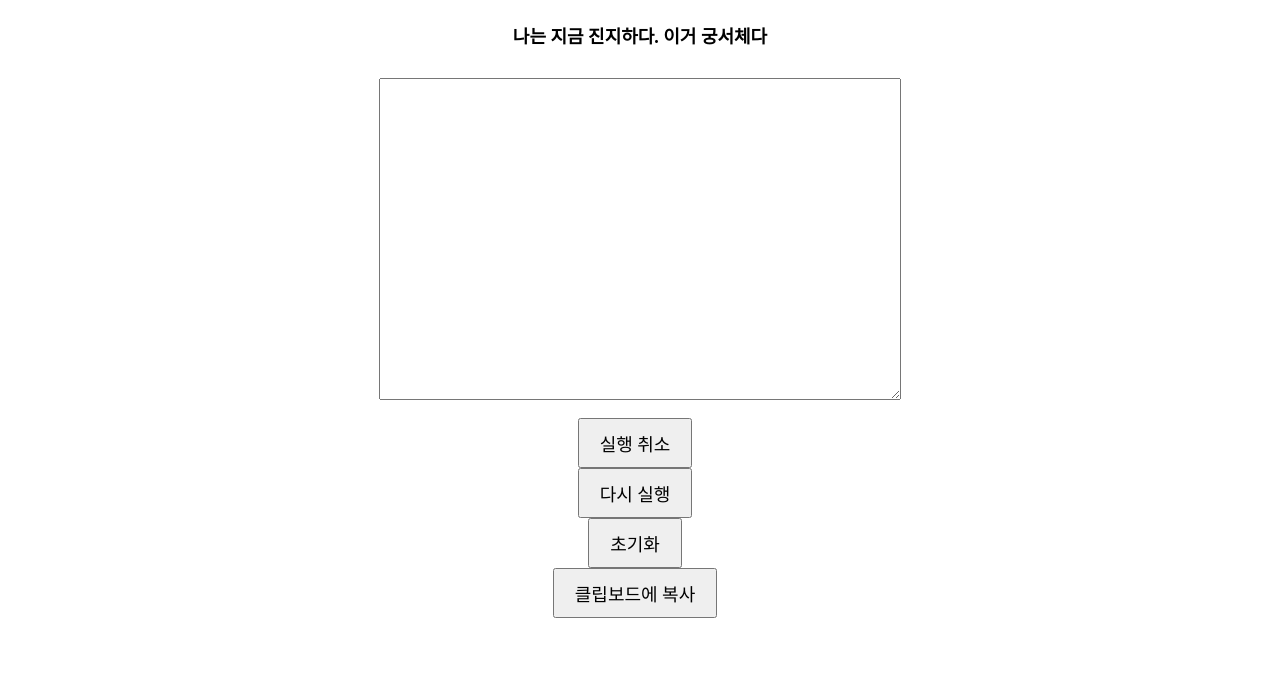
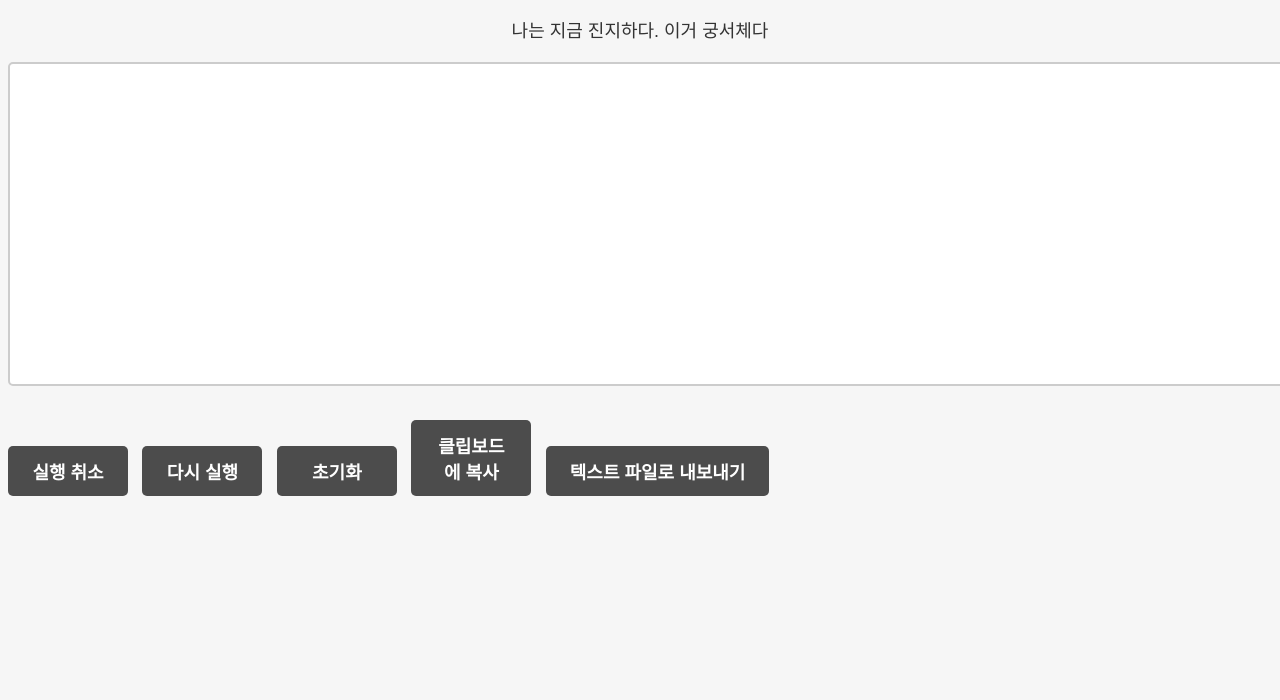
Before and after one commit to larry1121/serious_memo, a plain HTML site: page index.html in a window 1280 px wide. Shown: the part 116-816 px from the top of the page. Drawn offline with Linux system fonts and the light colour scheme.

Commit message:
Update index.html

```diff
--- a/index.html
+++ b/index.html
@@ -17,35 +17,81 @@
     <script async src="https://pagead2.googlesyndication.com/pagead/js/adsbygoogle.js?client=ca-pub-6904566291330290"
      crossorigin="anonymous"></script>
     <style>
+      body {
+  font-family: "Nanum Gothic", sans-serif;
+  font-size: 16px;
+  color: #333;
+  background-color: #f6f6f6;
+}
+
 h1 {
   font-size: 36px;
+  font-weight: bold;
   text-align: center;
-        font-family: "Gungsuh", serif;
+  margin: 50px 0 30px;
 }
+
 h5 {
   font-size: 18px;
+  font-weight: normal;
   text-align: center;
-        font-family: "Gungsuh", serif;
+  margin-bottom: 20px;
 }
+
 #text-area {
-        width: 500px;
+  align-items: center;
+  justify-content: center;
+  width: 100%;
   height: 300px;
   padding: 10px;
-        font-family: "Gungsuh", serif;
+  margin-bottom: 30px;
   font-size: 18px;
+  line-height: 1.5;
+  border: 2px solid #ccc;
+  border-radius: 5px;
 }
+
 button {
   padding: 10px 20px;
   margin-right: 10px;
+  font-size: 16px;
+  font-weight: bold;
+  background-color: #4c4c4c;
+  color: #fff;
+  border: none;
+  border-radius: 5px;
+  cursor: pointer;
+  transition: background-color 0.2s ease;
+}
+
+button:hover {
+  background-color: #666;
+}
+
+button:active {
+  transform: translateY(1px);
+}
+
+#download-txt {
+  margin-bottom: 30px;
+}
+
+#undo-button,
+#redo-button,
+#clear-button,
+#copy-button {
+  width: 120px;
+}
+
+@media screen and (min-width: 768px) {
+
+
+  button {
+    padding: 12px 24px;
     font-size: 18px;
-        font-family: "Gungsuh", serif;
   }
-      body {
-  display: flex;
-  flex-direction: column;
-  align-items: center;
-  height: 100vh;
 }
+
     </style>
   </head>
   <body>
@@ -56,8 +102,10 @@
     <button id="redo-button">다시 실행</button>
     <button id="clear-button">초기화</button>
     <button id="copy-button">클립보드에 복사</button>
+    <button id="download-txt">텍스트 파일로 내보내기</button>
+<!-- <button id="download-pdf">PDF 파일로 내보내기</button> -->
 
-
+<!-- <script src="https://cdnjs.cloudflare.com/ajax/libs/jspdf/2.4.0/jspdf.umd.min.js"></script> -->
     <script>
       const textArea = document.getElementById("text-area");
       const undoButton = document.getElementById("undo-button");
@@ -65,6 +113,28 @@
       const clearButton = document.getElementById("clear-button");
       const copyButton = document.getElementById("copy-button");
       const title = document.getElementById("title");
+      function downloadTxtFile() {
+  const element = document.createElement("a");
+  const textFile = new Blob([textArea.value], {type: 'text/plain'});
+  element.href = URL.createObjectURL(textFile);
+  element.download = "memo.txt";
+  document.body.appendChild(element);
+  element.click();
+}
+
+// function downloadPdfFile() {
+//   const element = document.createElement("a");
+//   const pdfFile = new jsPDF();
+//   pdfFile.text(textArea.value, 10, 10);
+//   element.href = pdfFile.output('bloburl');
+//   element.download = "memo.pdf";
+//   document.body.appendChild(element);
+//   element.click();
+// }
+
+// Add event listeners to buttons
+document.getElementById("download-txt").addEventListener("click", downloadTxtFile);
+// document.getElementById("download-pdf").addEventListener("click", downloadPdfFile);
 
       let undoStack = [];
       let redoStack = [];
```
Lines whose indentation alone changed are shown as unchanged.
